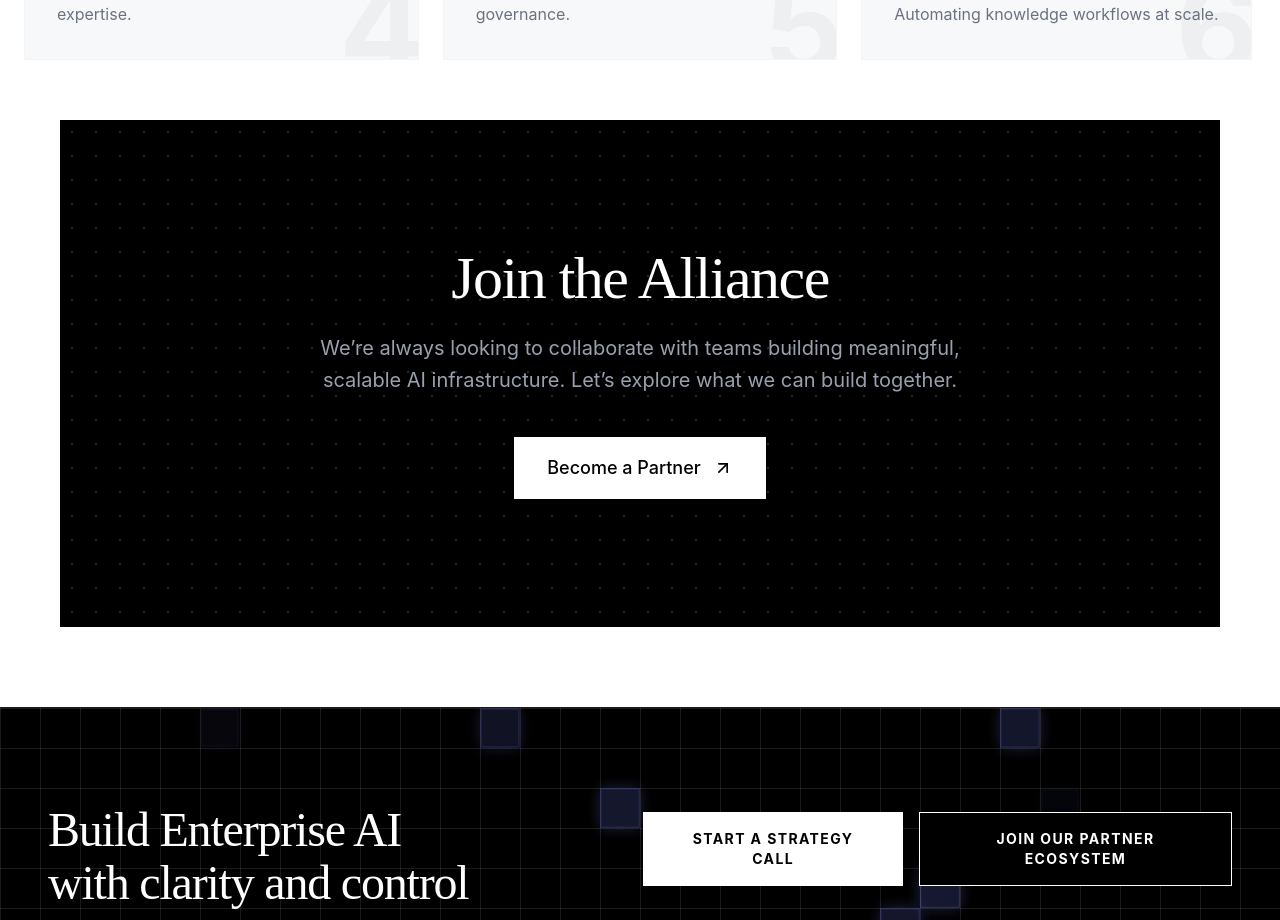
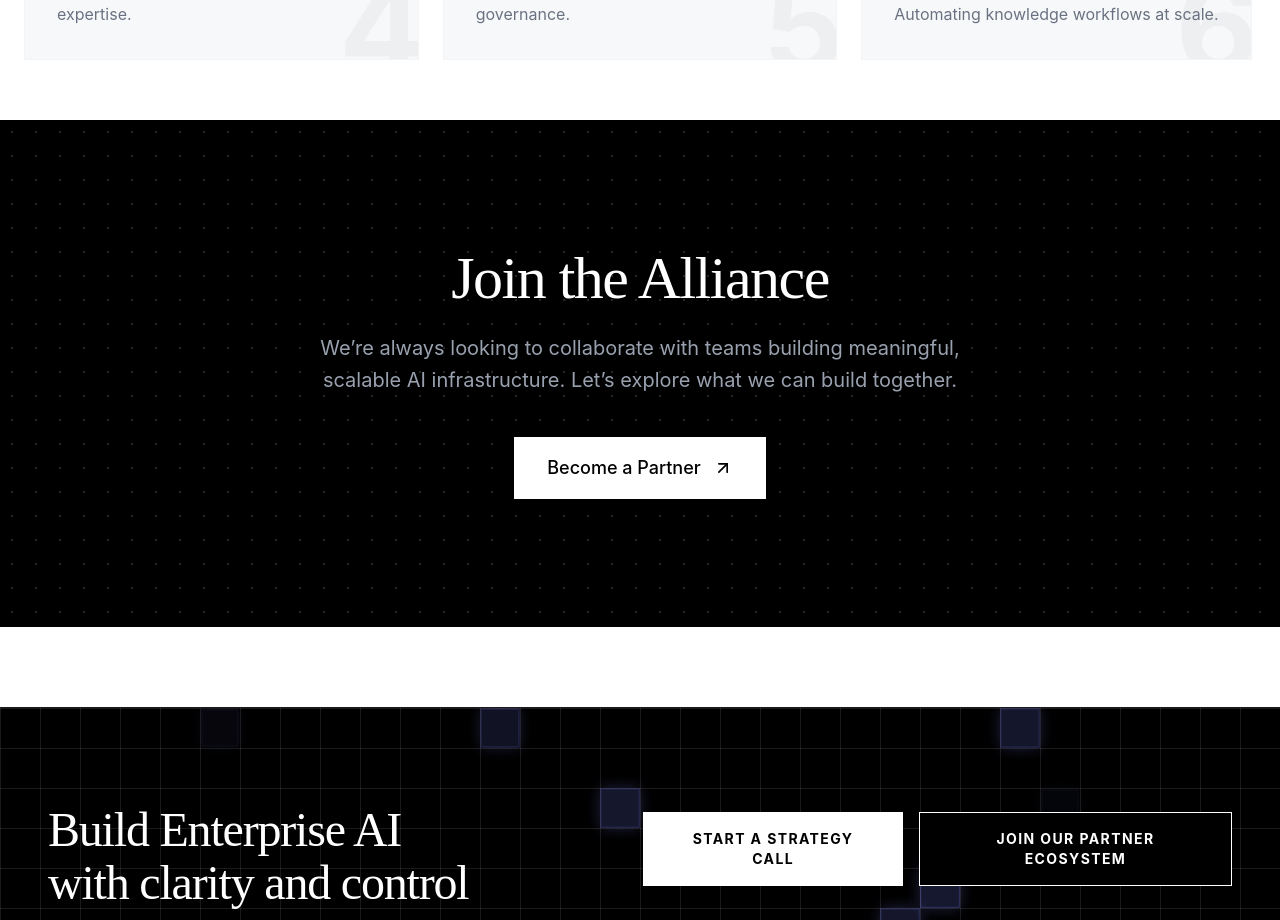
Before and after one commit to udayrshankar/Parsemind, a React (Vite) app: page /partners in a window 1280 px wide. Shown: the part 1126-2046 px from the top of the page. Built offline with nearby package versions, Linux system fonts and the light colour scheme.

Commit message:
final few

```diff
--- a/src/index.css
+++ b/src/index.css
@@ -1,6 +1,5 @@
 /* src/index.css */
 @import "tailwindcss";
-@import url('https://fonts.googleapis.com/css2?family=Fraunces:opsz,wght@9..144,300;400;600&family=Inter:wght@300;400;500;600&display=swap');
 
 /* --- THEME CONFIGURATION --- */
 @theme {
--- a/src/pages/Partners.tsx
+++ b/src/pages/Partners.tsx
@@ -146,7 +146,7 @@ export default function PartnersPage() {
       {/* =========================
           FINAL CTA (UPDATED)
       ========================= */}
-      <section className="relative px-6 py-32 bg-black text-white overflow-hidden m-15 flex justify-center">
+      <section className="relative max-w-7xl mx-auto py-32 bg-black text-white overflow-hidden m-15 flex justify-center">
 
         {/* Background Dot Pattern */}
         <div
```
